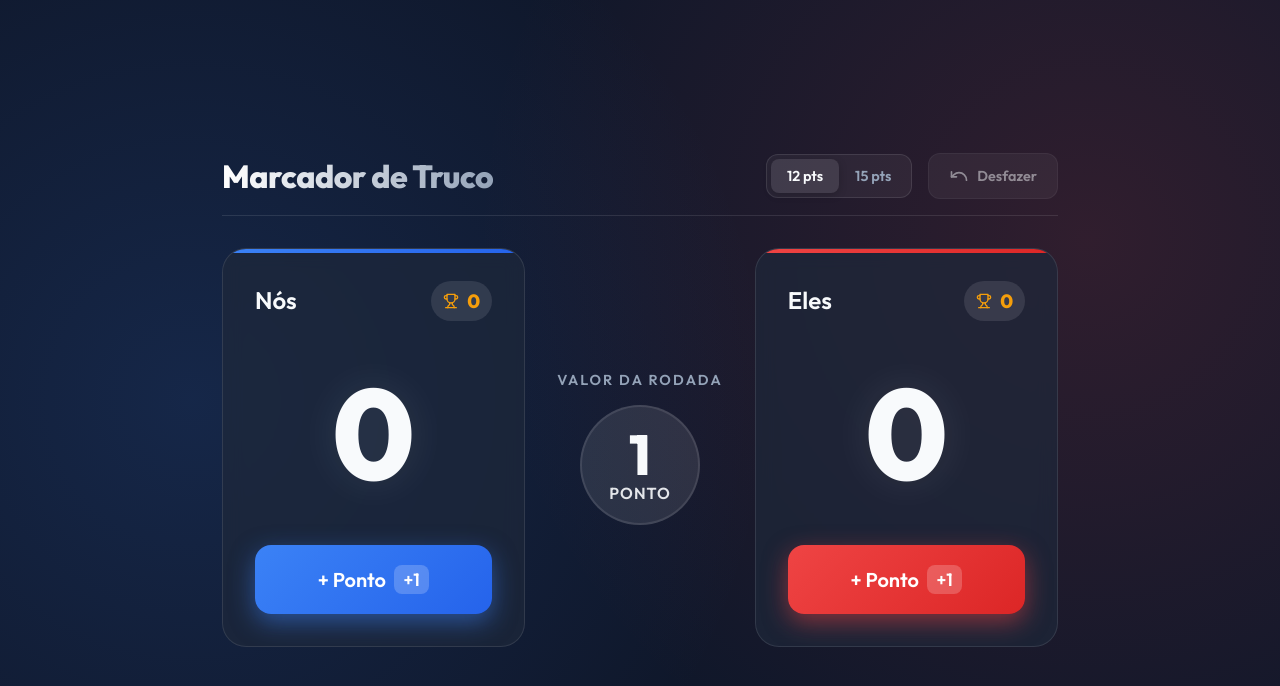
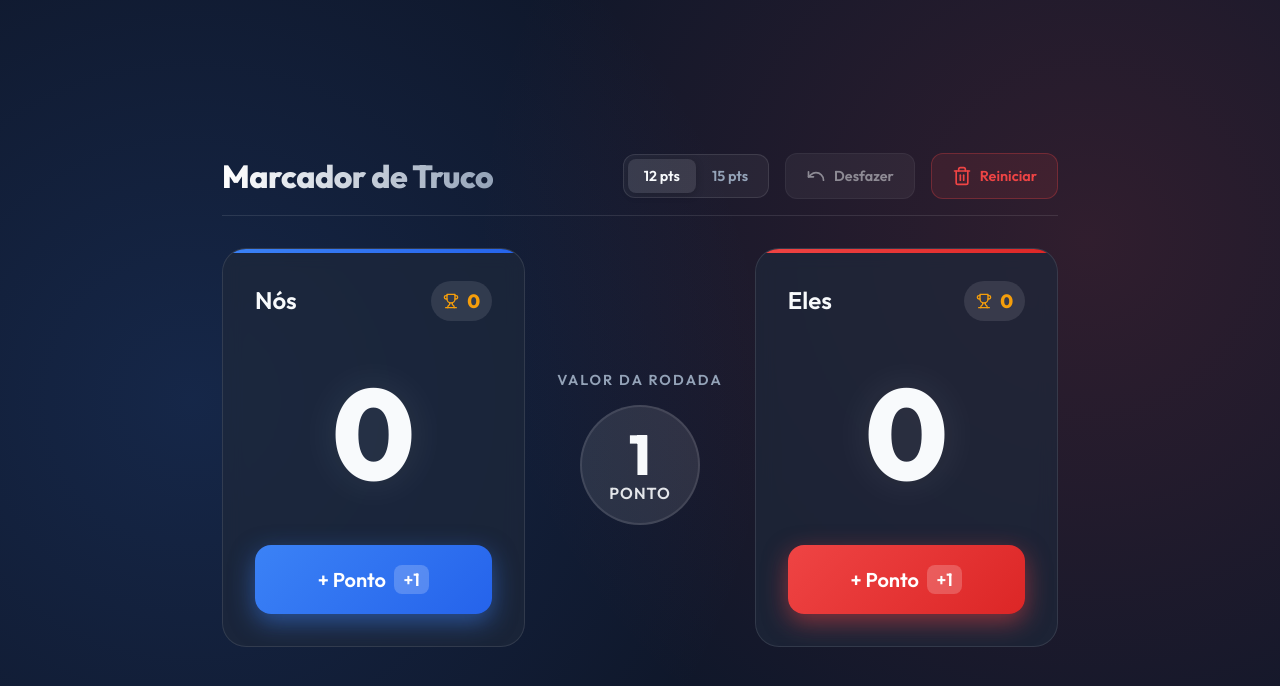
Before and after one commit to atsouza/marcadordetruco, a plain HTML site: page index.html in a window 1280 px wide. Drawn offline with Linux system fonts and the light colour scheme.

Commit message:
Corrigindo bugs nos botões

```diff
--- a/index.html
+++ b/index.html
@@ -27,10 +27,17 @@
                     </svg>
                     Desfazer
                 </button>
-                <!-- <button id="btn-reset" class="btn btn-danger">
-                    <svg xmlns="http://www.w3.org/2000/svg" width="20" height="20" viewBox="0 0 24 24" fill="none" stroke="currentColor" stroke-width="2" stroke-linecap="round" stroke-linejoin="round"><path d="M3 6h18"/><path d="M19 6v14c0 1-1 2-2 2H7c-1 0-2-1-2-2V6"/><path d="M8 6V4c0-1 1-2 2-2h4c1 0 2 1 2 2v2"/><line x1="10" y1="11" x2="10" y2="17"/><line x1="14" y1="11" x2="14" y2="17"/></svg>
+                <button id="btn-reset" class="btn btn-danger">
+                    <svg xmlns="http://www.w3.org/2000/svg" width="20" height="20" viewBox="0 0 24 24" fill="none"
+                        stroke="currentColor" stroke-width="2" stroke-linecap="round" stroke-linejoin="round">
+                        <path d="M3 6h18" />
+                        <path d="M19 6v14c0 1-1 2-2 2H7c-1 0-2-1-2-2V6" />
+                        <path d="M8 6V4c0-1 1-2 2-2h4c1 0 2 1 2 2v2" />
+                        <line x1="10" y1="11" x2="10" y2="17" />
+                        <line x1="14" y1="11" x2="14" y2="17" />
+                    </svg>
                     Reiniciar
-                </button> -->
+                </button>
             </div>
         </header>
 
--- a/style.css
+++ b/style.css
@@ -104,7 +104,8 @@ body {
 }
 
 .btn {
-    display: flex;
+    display: inline-flex;
+    justify-content: center;
     align-items: center;
     gap: 0.5rem;
     padding: 0.75rem 1.25rem;
```
